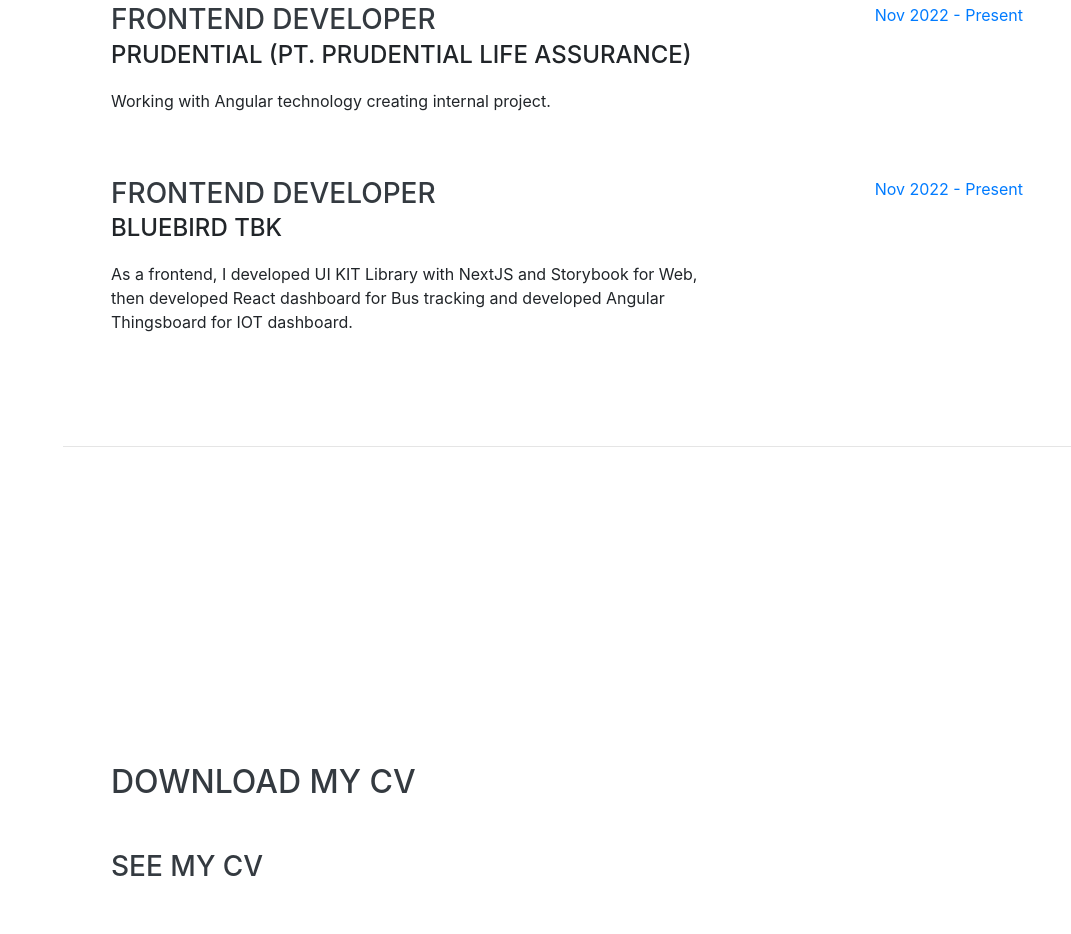
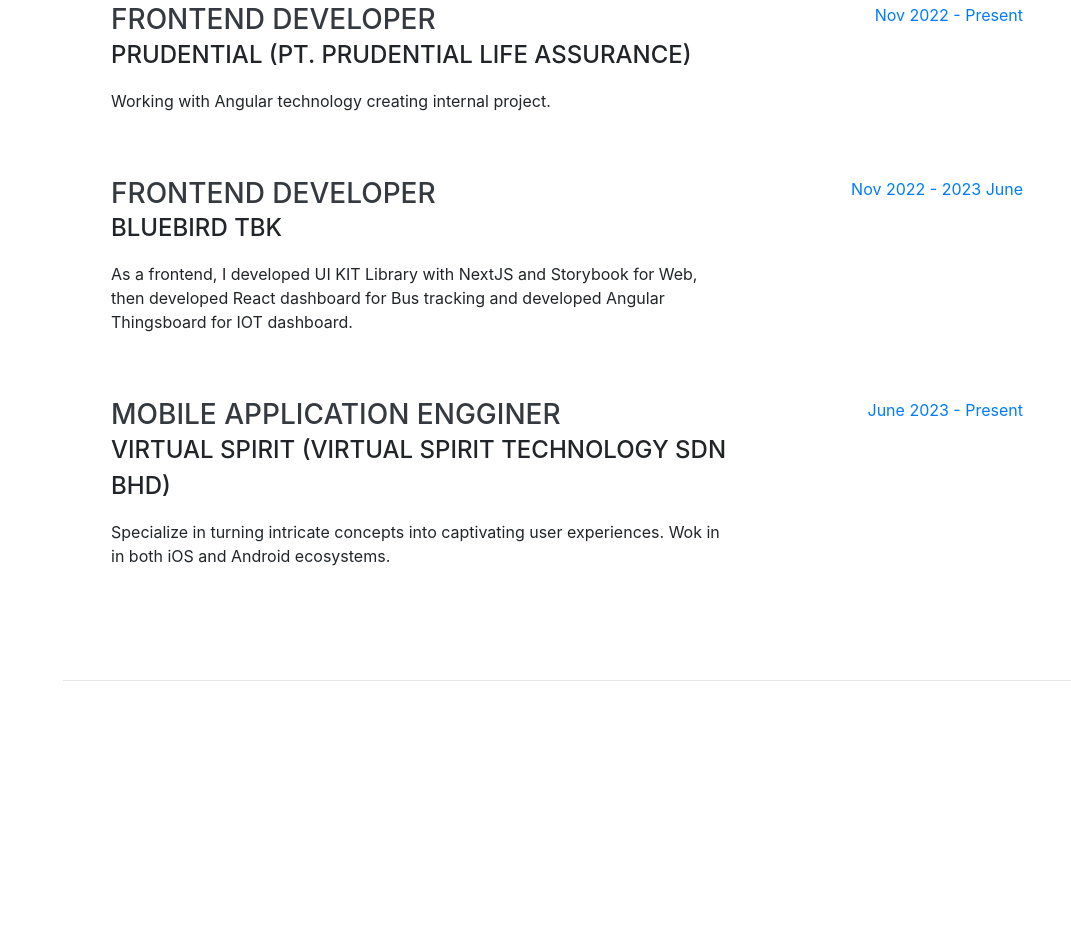
Before and after one commit to zidniryi/zidniryi.github.io, a website with bundled scripts: page index.html in a window 1280 px wide. Shown: the part 2166-3100 px from the top of the page, without its empty margins (209-1280 px from the left). Built offline with nearby package versions, Linux system fonts and the light colour scheme; a web font is replaced by a local one.

Commit message:
Update index.html

```diff
--- a/index.html
+++ b/index.html
@@ -229,6 +229,7 @@
               <span class="text-primary">Feb 2019 - June 2021</span>
             </div>
           </div>
+
              <div
             class="resume-item d-flex flex-column flex-md-row justify-content-between mb-5"
           >
@@ -276,9 +277,27 @@
               </p>
             </div>
             <div class="resume-date text-md-right">
-              <span class="text-primary">Nov 2022 - Present</span>
+              <span class="text-primary">Nov 2022 - 2023 June </span>
             </div>
           </div>
+
+       <div
+            class="resume-item d-flex flex-column flex-md-row justify-content-between mb-5"
+          >
+            <div class="resume-content">
+              <h3 class="mb-0">Mobile Application Engginer</h3>
+              <div class="subheading mb-3">
+                Virtual Spirit (Virtual Spirit Technology Sdn Bhd)
+              </div>
+              <p>
+          Specialize in turning intricate concepts into captivating user experiences. Wok in in both iOS and Android ecosystems.
+              </p>
+            </div>
+            <div class="resume-date text-md-right">
+              <span class="text-primary">June 2023 - Present </span>
+            </div>
+          </div>
+
         </div>
       </section>
 
```
